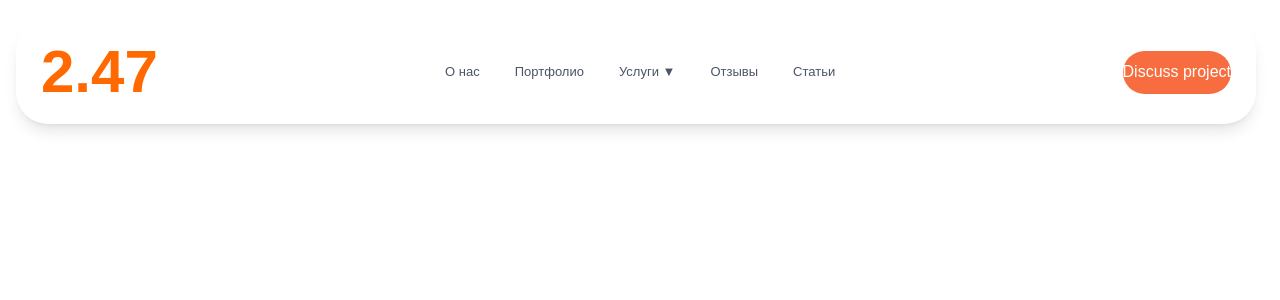
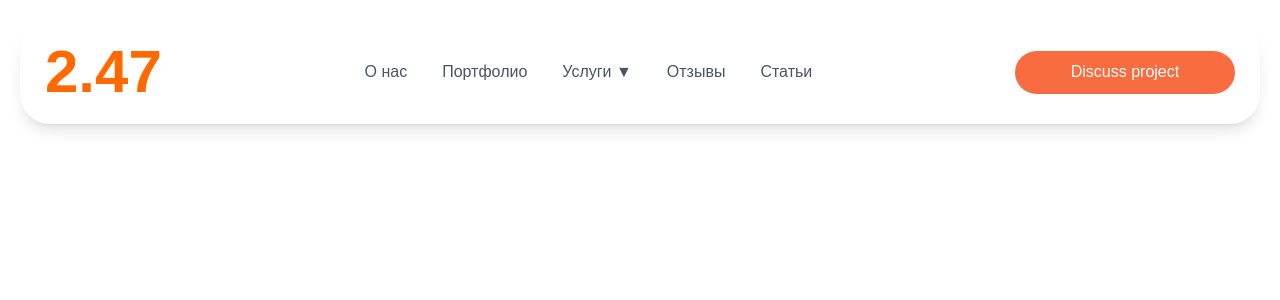
Before and after one commit to Bashkanitto/creacine, a Next.js app: page /en in a window 1280 px wide. Shown: the top 300 px of the page. Built offline with nearby package versions, Linux system fonts and the light colour scheme.

Commit message:
feat: add header component

```diff
--- a/src/components/Header.tsx
+++ b/src/components/Header.tsx
@@ -2,11 +2,12 @@ import React from 'react'
 import Link from 'next/link'
 import { CustomButton } from './CustomButton'
 import { useTranslations } from 'next-intl'
+import { Menu } from 'lucide-react'
 
 const Header = () => {
   const t = useTranslations('header')
   return (
-    <header className="fixed flex h-[61px] sm:h-[104px]  w-full max-w-[1240px] items-center justify-between rounded-4xl bg-white px-[25px] shadow-lg m-4 mt-[20px]">
+    <header className="fixed top-[20px] left-0 right-0 h-[61px] sm:h-[104px] w-[90%] xl:w-full max-w-[1240px] mx-auto flex items-center justify-between rounded-[30px] bg-white px-[25px] shadow-lg">
       <Link
         href="/"
         className="flex items-center justify-center text-6xl font-bold text-orange-500"
@@ -14,7 +15,7 @@ const Header = () => {
         2.47
       </Link>
       <nav className="hidden md:flex ">
-        <ul className="flex items-center gap-x-[35px] text-[13px] font-medium text-gray-600">
+        <ul className="flex items-center gap-x-[35px] text-[16px] font-medium text-gray-600">
           <li>
             <Link href="/about" className="hover:text-black">
               О нас
@@ -42,7 +43,14 @@ const Header = () => {
           </li>
         </ul>
       </nav>
-      <CustomButton type="button"> {t('discussProject')} </CustomButton>
+      <div className="flex items-center gap-2">
+        <CustomButton type="button" className="w-[220px] hidden md:flex">
+          {t('discussProject')}
+        </CustomButton>
+        <button className="flex md:hidden h-full">
+          <Menu />
+        </button>
+      </div>
     </header>
   )
 }
```
